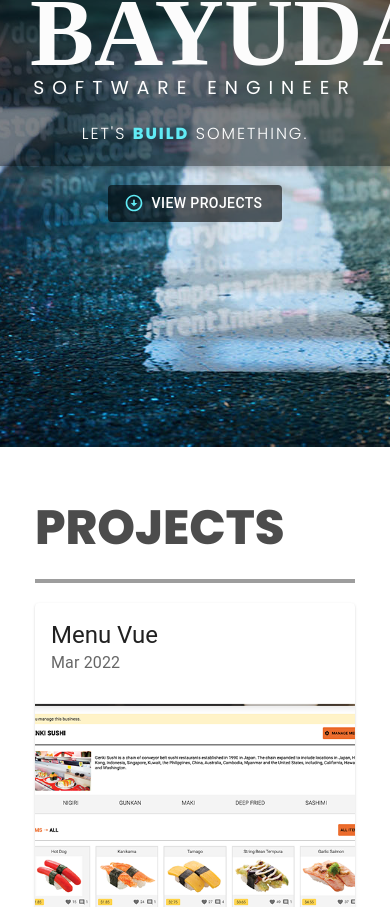
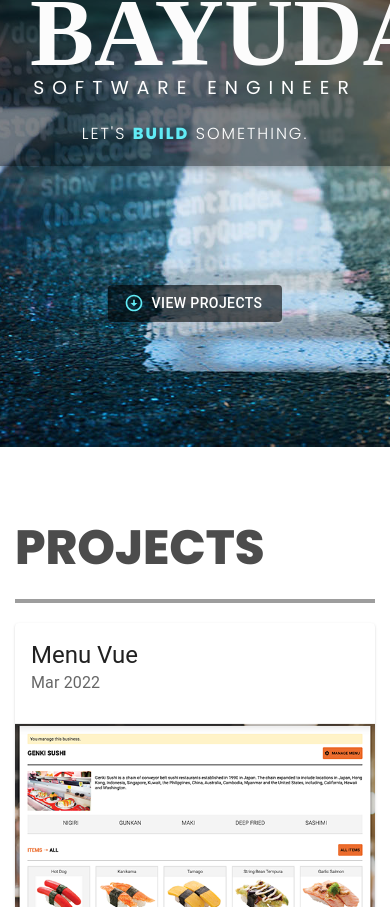
Before and after one commit to wilfredbayudan/portfolio, a React (Create React App) app: page / in a window 390 px wide. Shown: the part 397-1304 px from the top of the page. Built offline with nearby package versions, Linux system fonts and the light colour scheme; a web font is replaced by a local one.

Commit message:
Updated responsive styling

```diff
--- a/src/components/Contact.js
+++ b/src/components/Contact.js
@@ -96,7 +96,7 @@ const Contact = ({ contactRef }) => {
       sendDataObj.append(inputName, dataObj[inputName]);
     });
     setLoading(true);
-    fetch("https://wbayudan.com/api/contact.php", {
+    fetch("https://jaybayudan.com/api/contact.php", {
       method: "POST",
       body: sendDataObj,
     })
--- a/src/components/ContactForm.js
+++ b/src/components/ContactForm.js
@@ -6,7 +6,7 @@ import LoadingButton from "@mui/lab/LoadingButton";
 
 const Form = styled.form`
   width: 100%;
-  padding: 5px 0 20px 0;
+  padding: 5px 10px 20px 10px;
   @media (min-width: 768px) {
     padding: 40px;
     border-left: 6px solid #ececec;
--- a/src/components/Header.js
+++ b/src/components/Header.js
@@ -25,6 +25,8 @@ const NavBar = styled.nav`
   justify-content: space-between;
   @media (min-width: 768px) {
     height: 80px;
+    max-width: 2600px;
+    margin: 0 auto;
   }
 `;
 
--- a/src/components/Splash.js
+++ b/src/components/Splash.js
@@ -232,6 +232,7 @@ const Splash = ({ splashRef, projectsRef }) => {
           onClick={handleViewProjectsClick}
           startIcon={<ArrowCircleDownIcon />}
           className={darkMode ? "btn active" : "btn"}
+          style={{ position: "relative", top: "100px" }}
         >
           VIEW PROJECTS
         </LoadingButton>
--- a/src/styles/Content.js
+++ b/src/styles/Content.js
@@ -3,12 +3,13 @@ import IconButton from "@mui/material/IconButton";
 
 export const Wrapper = styled.div`
   /* background-color: #22272e; */
-  padding: 20px;
-  min-height: 100vh;
+  padding: 40px 0;
+
   /* display: flex;
   align-items: center; */
   @media (min-width: 1200px) {
     padding: 40px;
+    min-height: 100vh;
     max-height: 1000px;
     display: flex;
     align-items: center;
```
